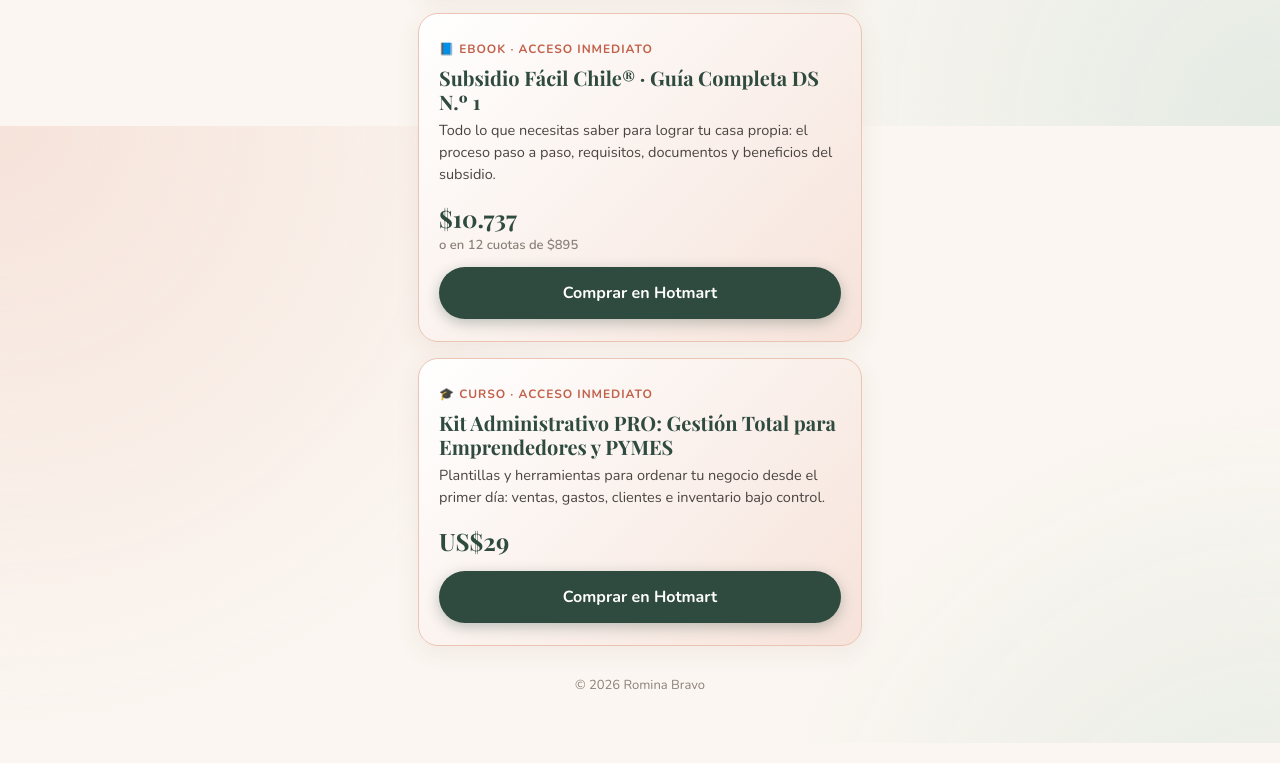
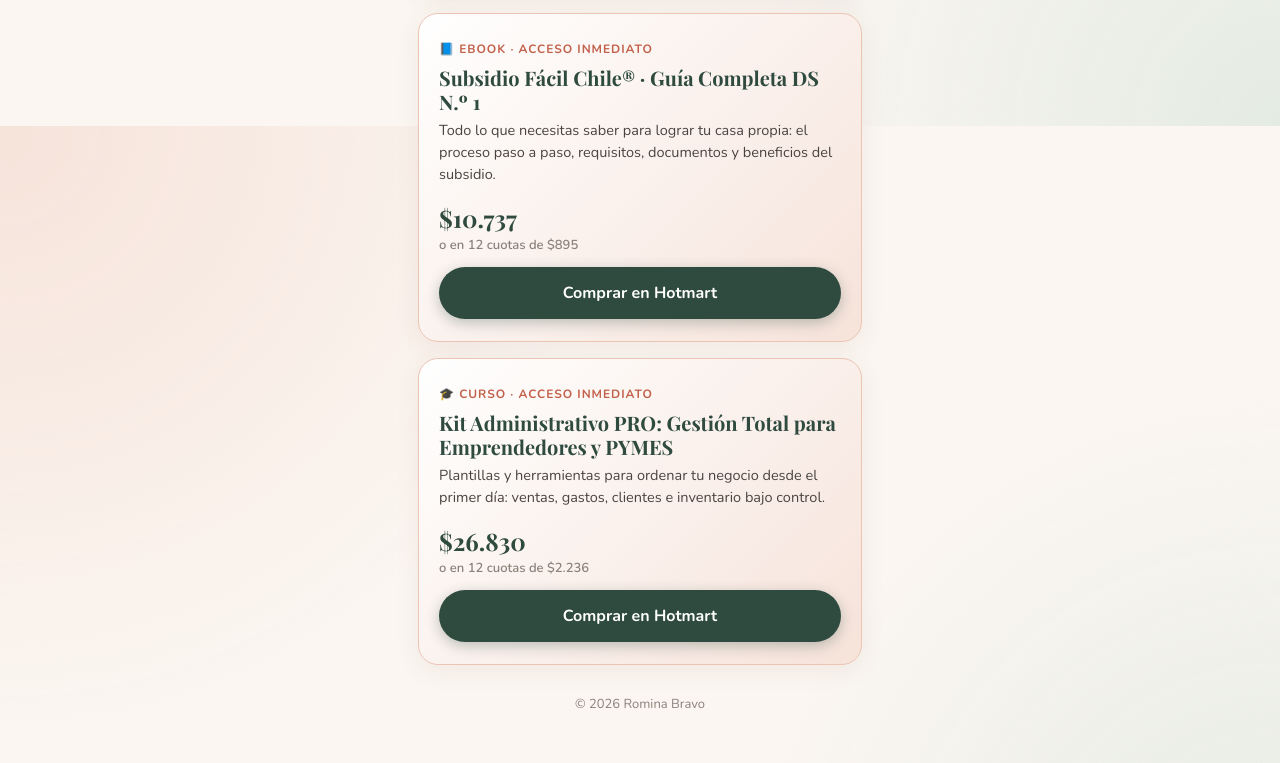
Before and after one commit to rominabravoramirez-star/app-asesorias-, a plain HTML site: page index.html in a window 1280 px wide. Shown: the part 3874-4637 px from the top of the page. Drawn offline with nearby package versions, Linux system fonts and the light colour scheme.

Commit message:
Precio del Kit Administrativo en pesos chilenos
Co-Authored-By: Claude Opus 5.5 <noreply@anthropic.com>
Claude-Session: https://claude.ai/code/session_019KtLQyWy18X1UYNvtiRAKR

```diff
--- a/index.html
+++ b/index.html
@@ -362,7 +362,8 @@ const CONFIG = {
       tipo: "🎓 Curso · acceso inmediato",
       nombre: "Kit Administrativo PRO: Gestión Total para Emprendedores y PYMES",
       descripcion: "Plantillas y herramientas para ordenar tu negocio desde el primer día: ventas, gastos, clientes e inventario bajo control.",
-      precio: "US$29",
+      precio: "$26.830",
+      cuotas: "o en 12 cuotas de $2.236",
       boton: "Comprar en Hotmart",
       link: "https://go.hotmart.com/L106584006Q?dp=1",
     },
```
